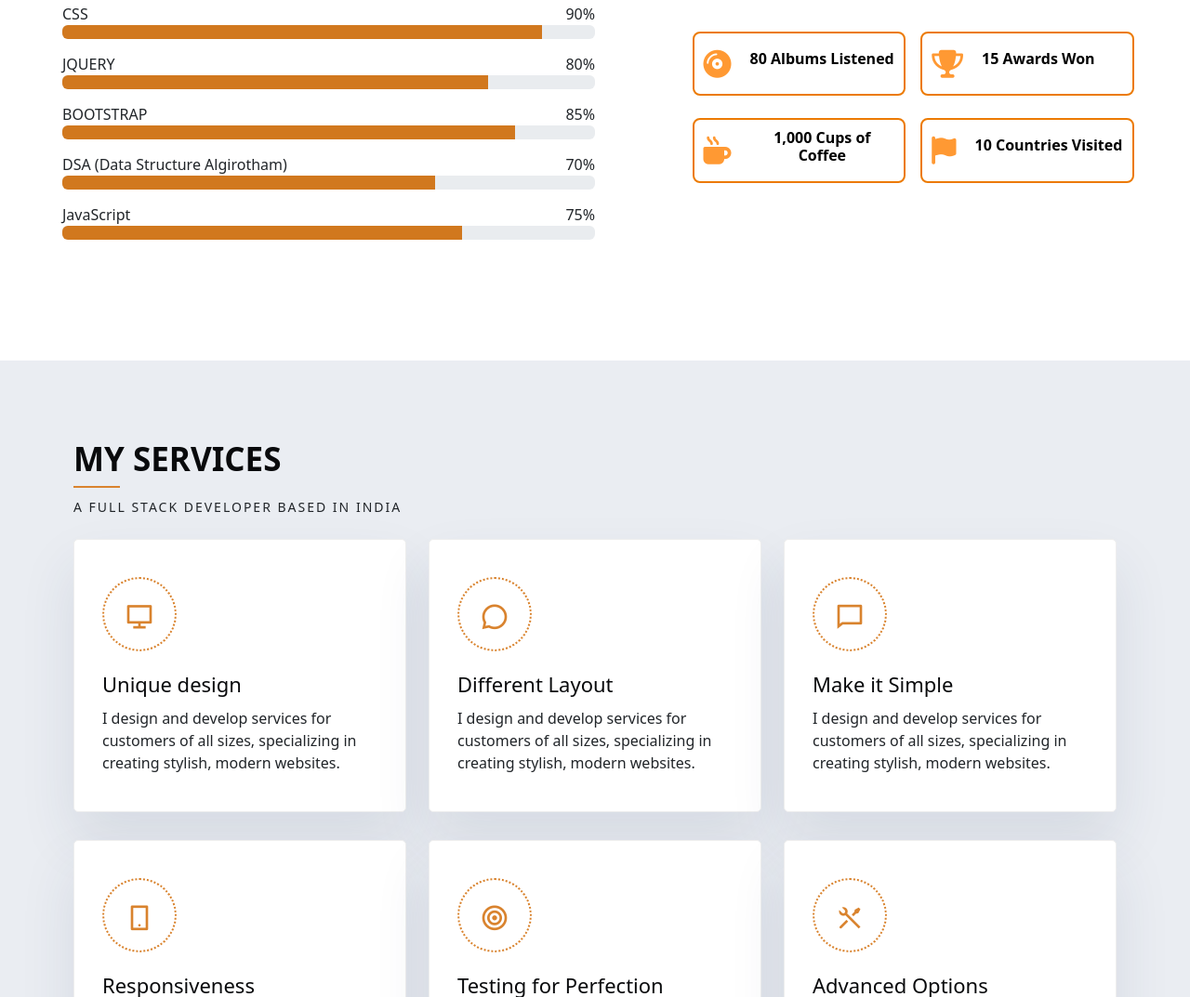
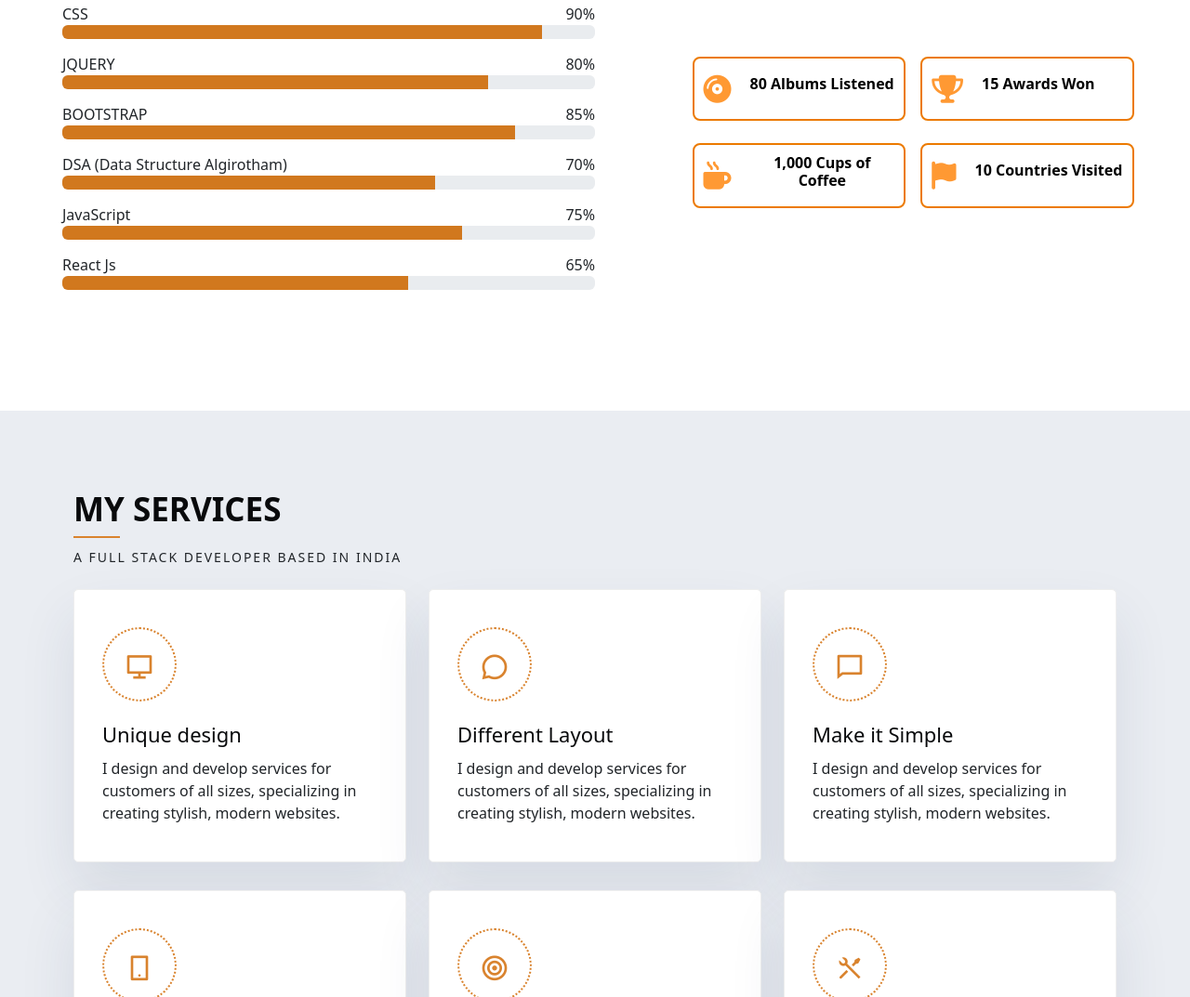
Before and after one commit to darius15095/Portfolio-Darius, a plain HTML site: page index.html in a window 1280 px wide. Shown: the part 1937-3010 px from the top of the page at 93% size. Drawn offline with nearby package versions, Linux system fonts and the light colour scheme; some packages are replaced by stand-ins of ours; a script that the page names is missing.

Commit message:
minor changes

```diff
--- a/index.html
+++ b/index.html
@@ -211,6 +211,17 @@
                             </div>
                             <div class="progress">
                                 <div class="progress-bar" role="progressbar" style="width: 75%" aria-valuenow="85"
+                                    aria-valuemin="0" aria-valuemax="100"></div>
+                            </div>
+                        </div>
+                        <!-- Skill 7 -->
+                        <div class="m-15px-tb">
+                            <div class="d-flex justify-content-between align-items-center">
+                                <span>React Js</span>
+                                <span>65%</span>
+                            </div>
+                            <div class="progress">
+                                <div class="progress-bar" role="progressbar" style="width: 65%" aria-valuenow="85"
                                     aria-valuemin="0" aria-valuemax="100"></div>
                             </div>
                         </div>
```
